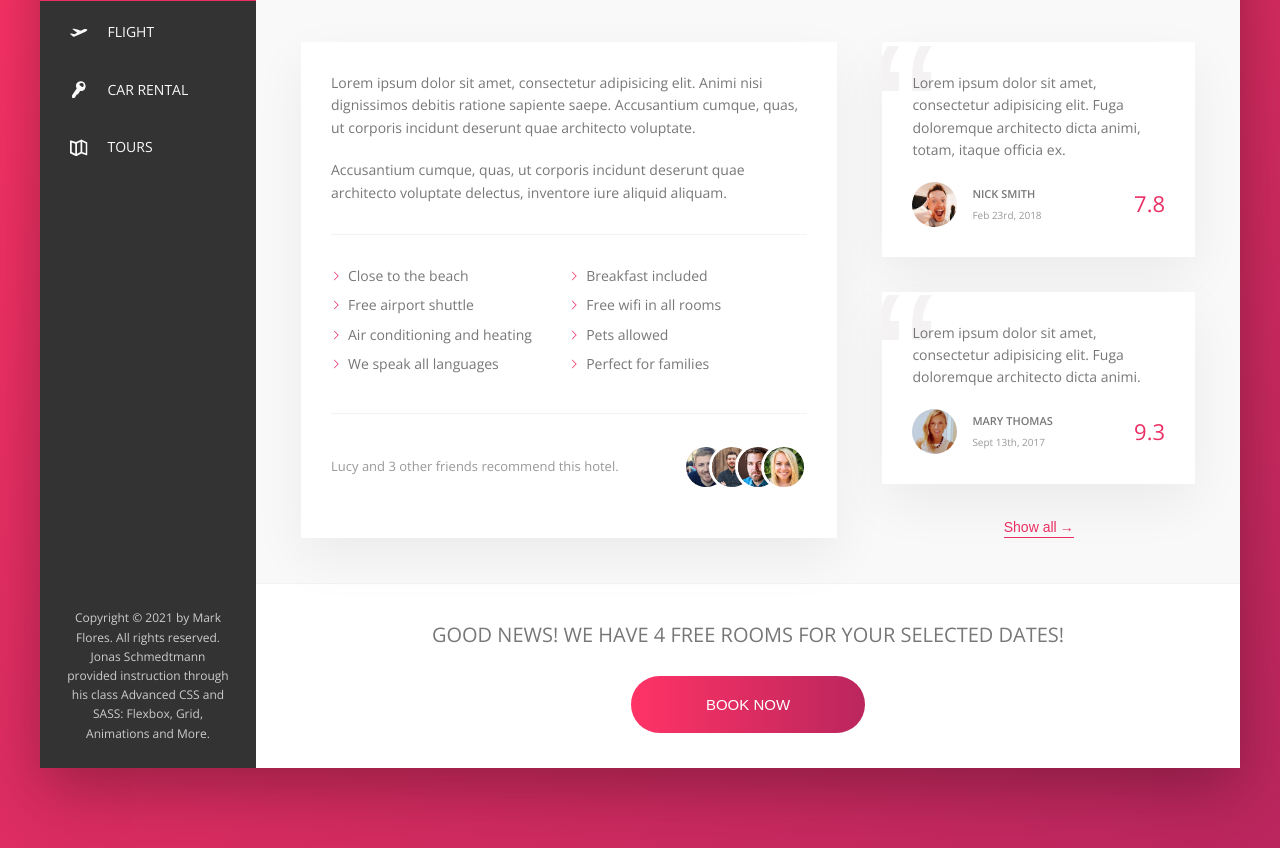
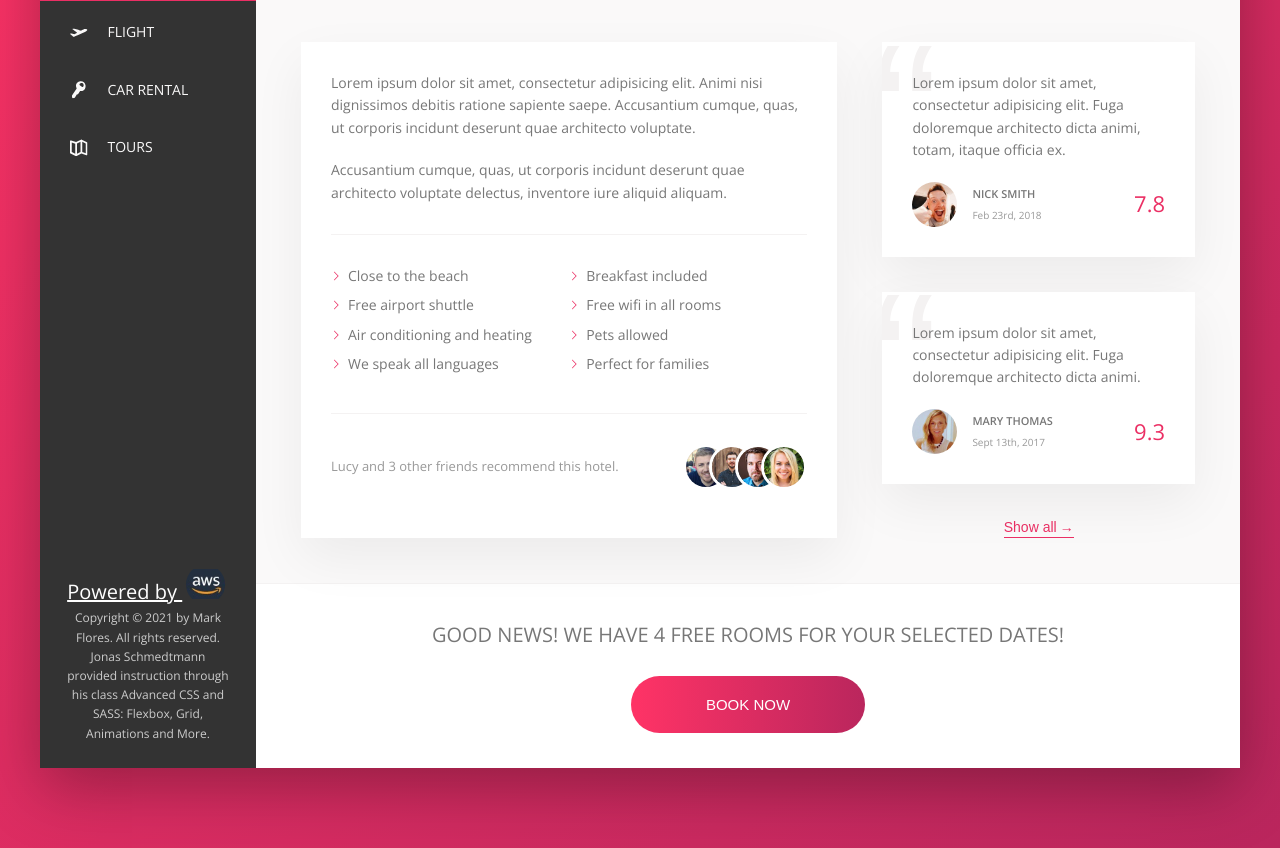
Before and after one commit to markfl/trillo, a website: page index.html in a window 1280 px wide. Shown: the part 236-1084 px from the top of the page. Drawn offline with nearby package versions, Linux system fonts and the light colour scheme.

Commit message:
Added AWS

```diff
--- a/index.html
+++ b/index.html
@@ -83,12 +83,27 @@
                     </ul>
 
                     <div class="legal">
+                        <span class="legal__aws-item">
+                            <ul>
+                              <li>
+                                <a href="https://aws.amazon.com/" target="-blank" class="legal__aws-link">
+                                  Powered by
+                                  <img
+                                    srcset="img/aws.jpg 1000w"
+                                    sizes="(max-width: 37.5em) 20vw, 30px"
+                                    alt="picture"
+                                    class="legal__aws-image"
+                                    src="img/aws.jpg"
+                                  />
+                                </a>
+                              </li>
+                            </ul>
+                        </span>
                         Copyright &copy; <script>
                             document.write(new Date().getFullYear());
                             </script> by Mark Flores. All rights reserved. Jonas Schmedtmann provided instruction through his class Advanced CSS and SASS: Flexbox, Grid, Animations and More.
                     </div>
                 </nav>
-
 
                 <main class="hotel-view">
                     <div class="gallery">
@@ -183,7 +198,6 @@
                                     <div class="review__rating">7.8</div>
                                 </figcaption>
                             </figure>
-
                             <figure class="review">
                                 <blockquote class="review__text">
                                     Lorem ipsum dolor sit amet, consectetur adipisicing elit. Fuga doloremque architecto dicta animi.
@@ -197,7 +211,6 @@
                                     <div class="review__rating">9.3</div>
                                 </figcaption>
                             </figure>
-
                             <button class="btn-inline">Show all<span>&rarr;</span></button>
                         </div>
                         <div class="cta">
--- a/sass/_components.scss
+++ b/sass/_components.scss
@@ -121,7 +121,6 @@
     }
 }
 
-//
 // side navaigation
 .side-nav {
     font-size: 1.4rem;
@@ -222,6 +221,8 @@
     @media only screen and (max-width: $bp-medium) {
         display: none;
     }
+
+
 }
 
 //
@@ -579,3 +580,23 @@
         animation: pulsate 1s infinite;
     }
 }
+
+.legal__aws {
+    &-link {
+        font-size: 2rem;
+        color: white;
+    }
+
+    &-image {
+        height: 3rem;
+        shape-outside: circle(50% at 50% 50%);
+        clip-path: circle(50% at 50% 50%);
+        flex: 0 0 25%;
+    }
+    padding-bottom: 2rem;
+}
+
+ul {
+    list-style: none;
+    list-style-type: none;
+}
```
Also changed, not shown: package.json (+10 -13 lines), css/style.comp.css, css/style.css, css/style.prefix.css, img/aws.jpg (added).
